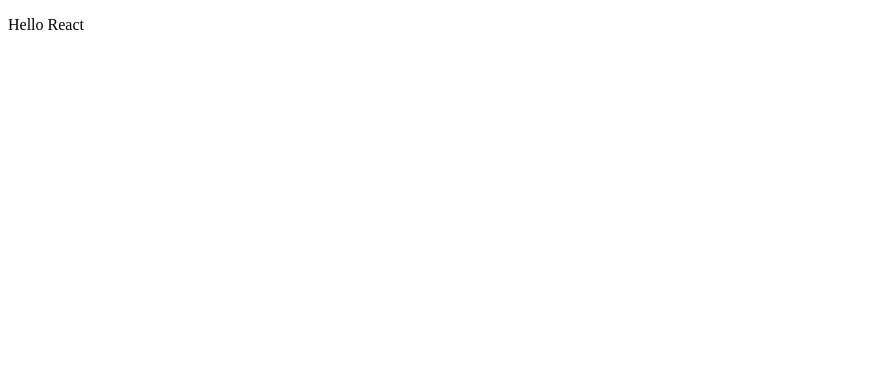
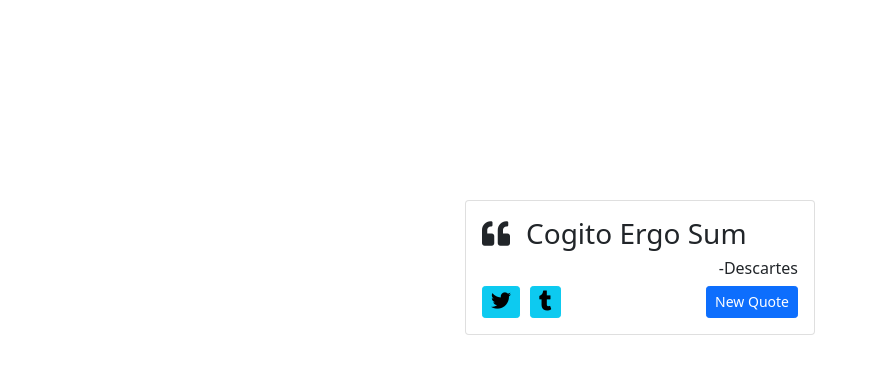
Before and after one commit to grayTurtle01/react-quotes, a React (Create React App) app: page / in a window 1280 px wide. Shown: the top 374 px of the page, without its empty margins (0-869 px from the left). Built offline with nearby package versions, Linux system fonts and the light colour scheme.

Commit message:
finished app with classes

```diff
--- a/public/index.html
+++ b/public/index.html
@@ -16,6 +16,16 @@
     -->
     <link rel="manifest" href="%PUBLIC_URL%/manifest.json" />
 
+    <!-- Font Awesome -->
+    <link rel="stylesheet" href="https://cdnjs.cloudflare.com/ajax/libs/font-awesome/5.15.3/css/all.min.css">
+
+    <!-- BootStrap -->
+    <link href="https://cdn.jsdelivr.net/npm/bootstrap@5.1.3/dist/css/bootstrap.min.css"
+    rel="stylesheet"
+    integrity="sha384-1BmE4kWBq78iYhFldvKuhfTAU6auU8tT94WrHftjDbrCEXSU1oBoqyl2QvZ6jIW3"
+    crossorigin="anonymous">
+
+
 
     <title>React-Quotes</title>
   </head>
--- a/src/App.js
+++ b/src/App.js
@@ -1,10 +1,11 @@
+import QuoteCard from './components/QuoteCard'
 
 function App(props) {
 
   // return
   return (
    <div>
-      <p>Hello React</p>
+      <QuoteCard />
    </div>
   )
 }
--- /dev/null
+++ b/src/components/QuoteCard.css
@@ -0,0 +1,19 @@
+#quote-box{
+    width: 350px;
+    margin: auto;
+
+    margin-top: 25vh;
+
+  }
+
+  .fa-twitter{
+    font-size: 20px;
+  }
+
+  #tweet-quote{
+    margin-right: 10px;
+  }
+
+  .fa-tumblr{
+    font-size: 20px;
+  }
--- /dev/null
+++ b/src/components/QuoteCard.jsx
@@ -0,0 +1,78 @@
+import React from 'react'
+
+import './QuoteCard.css'
+
+import {quotes, get_random_quote, get_random_color} from '../helpers.js'
+
+class QuoteCard extends React.Component{
+
+    constructor(props){
+      super(props)
+
+      this.state = {
+         quote : "",
+         author: "",
+         color: ''
+      }
+    }
+
+    set_random_state(){
+
+      let random_quote = get_random_quote()
+      let color = get_random_color()
+
+      while( random_quote.quote == this.state.quote){
+        random_quote = get_random_quote()
+      }
+
+      document.querySelector('body').style.background = color
+      document.querySelector('#tweet-quote').style.background = color
+      document.querySelector('#tumblr-quote').style.background = color
+      //document.querySelector('#new-quote').style.background = color
+
+      this.setState({
+        quote: random_quote.quote,
+        author: random_quote.author,
+        color: color
+      })
+
+
+    }
+
+    componentDidMount(){
+      this.set_random_state()
+    }
+
+    handleClick = () => {
+      this.set_random_state()
+    }
+
+
+    render(){
+      return(
+        <div id="quote-box" className="card p-3">
+
+            <p id="text" className="h3 mb-2">
+              <i className="fa fa-quote-left"></i>
+              <span className="m-3">{this.state.quote}</span>
+            </p>
+
+            <span id="author" className="text-end mb-2 h6">-{this.state.author}</span>
+
+            <div className="d-flex justify-content-between">
+              <div>
+                <a href="http://twitter.com/intent/tweet" id="tweet-quote" target="_blank" className="btn btn-sm btn-info">
+                  <i className="fab fa-twitter" ></i>
+                </a>
+                <a href="http://" id="tumblr-quote" target="_blank" className="btn btn-sm btn-info ">
+                    <i className="fab fa-tumblr" ></i>
+                </a>
+            </div>
+              <button id="new-quote" onClick={this.handleClick} className="btn btn-sm btn-primary">New Quote</button>
+            </div>
+        </div>
+        )
+    }
+}
+
+export default QuoteCard
--- /dev/null
+++ b/src/helpers.js
@@ -0,0 +1,65 @@
+let quotes = [
+    { quote: 'Cogito Ergo Sum',
+       author: 'Descartes'},
+
+    { quote: 'El hombre es el lobo del hombre',
+      author: 'Hobbes'
+      },
+    {
+      quote: 'Think Different',
+      author: 'Steve Jobs'
+    },
+    {
+      quote: "Don't be Evil ",
+      author: 'Google'
+    },
+    {
+      quote: "Connecting People",
+      author: 'Facebook'
+    },
+    {
+      quote: "Yo no soy un hombre, soy dinamita",
+      author: 'Nietzsche'
+    },
+    {
+      quote: "Un hombre es lo que hace, con lo que hicieron de el",
+      author: 'Sartre'
+    },
+    {
+      quote: "No hay hechos solo interpretaciones",
+      author: 'Nietzsche'
+    },
+    {
+        quote: "Se el cambio que quires ver en el mundo",
+        author: 'Gandhi?'
+    },
+    {
+        quote: "Break Things and move Fast",
+        author: 'Facebook'
+    },
+    {
+        quote: "El fin justifica los medios",
+        author: 'Maquiavelo?'
+    },
+    {
+        quote: "Good artists copy, great artists steal",
+        author: 'Picaso'
+    },
+]
+
+function get_random_quote(){
+    let random_index = Math.floor(Math.random() * quotes.length)
+    let random_quote = quotes[random_index]
+    return random_quote
+}
+
+function get_random_color(){
+    let colors = ['lightgray', 'ligthblue', 'gray', 'salmon', 'peru', 'lightpink', 'lightcoral']
+
+    let index = Math.floor(Math.random()*colors.length)
+    let color = colors[index]
+
+    return color
+}
+
+export {quotes, get_random_quote, get_random_color}
```
